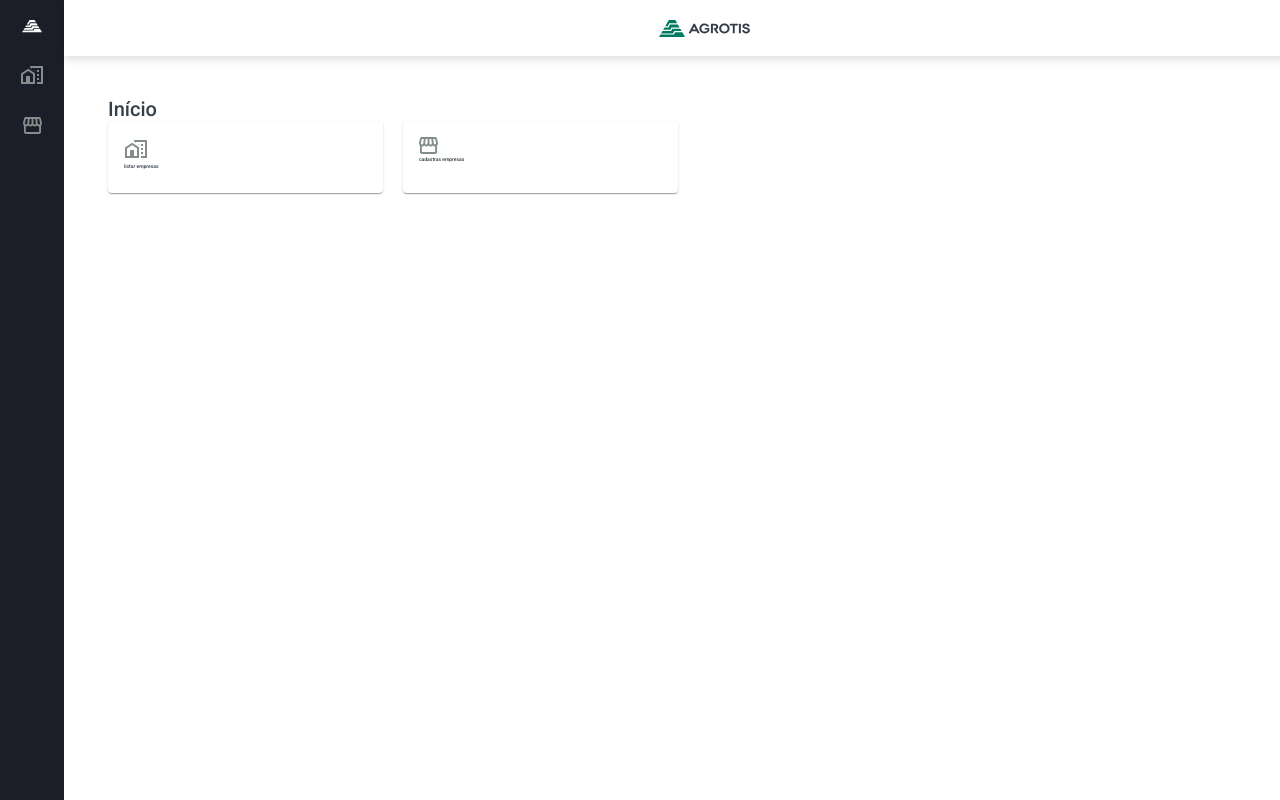
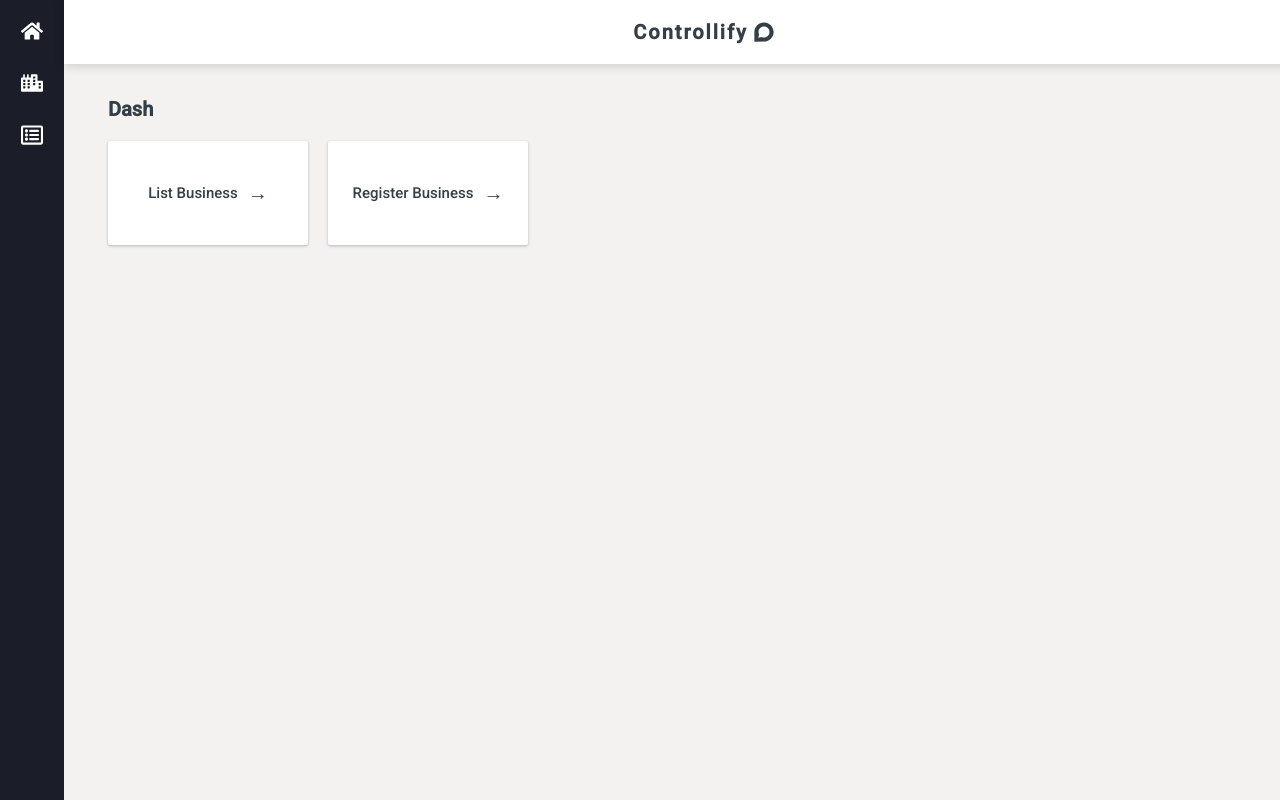
Before and after one commit to felipehimself/controllify, a React (Create React App) app: page / in a window 1280 px wide. Built offline with nearby package versions, Linux system fonts and the light colour scheme.

Commit message:
Salvando progresso

```diff
--- a/package.json
+++ b/package.json
@@ -16,6 +16,7 @@
     "@types/styled-components": "^5.1.24",
     "react": "^17.0.2",
     "react-dom": "^17.0.2",
+    "react-icons": "^4.3.1",
     "react-router-dom": "^6.2.2",
     "react-scripts": "5.0.0",
     "styled-components": "^5.3.3",
--- a/src/components/Card.tsx
+++ b/src/components/Card.tsx
@@ -1,50 +1,47 @@
-import * as React from 'react';
-import Box from '@mui/material/Box';
-import Card from '@mui/material/Card';
-import CardActions from '@mui/material/CardActions';
-import CardContent from '@mui/material/CardContent';
-import Button from '@mui/material/Button';
-import Typography from '@mui/material/Typography';
-import styled from 'styled-components'
+import styled from 'styled-components';
+import styles from './../styles/styles';
 interface Props {
   item: string;
   Icon: React.FC;
 }
 
-const bull = (
-  <Box
-    component='span'
-    sx={{ display: 'inline-block', mx: '2px', transform: 'scale(0.8)' }}
-  >
-    •
-  </Box>
-);
-
-const BasicCard: React.FC<Props> = ({ item, Icon }) => {
+const Card: React.FC<Props> = ({ item, Icon }) => {
   return (
-    <Card sx={{ minWidth: 275 }}>
-      <CardContent>
-        <Icon />
-        <p style={{fontSize: '0.5rem'}}>{item}</p>
-      </CardContent>
-    </Card>
+    <Wrapper>
+      <p>{item}</p>
+      <span>&#x2192;</span>
+    </Wrapper>
   );
 };
 
+const Wrapper = styled.div`
+  display: flex;
+  justify-content: center;
+  max-width: 20rem;
+  width: 100%;
+  border-radius: 0.2rem;
+  align-items: center;
+  gap: 1rem;
+  background-color: #ffffff;
+  box-shadow: 0px 1px 3px rgba(0, 0, 0, 0.26);
+  padding: 4rem 0;
+  cursor: pointer;
+  transition: transform 0.3s ease;
+  color: ${styles.textColor};
 
+  :active {
+    transform: translateY(2px);
+  }
 
-export default BasicCard;
-// interface Props {
-//   item: string;
-//   Icon: React.FC;
-// }
+  p {
+    text-align: center;
+    font-size: 1.5rem;
+    text-transform: capitalize;
+    font-weight: 500;
+  }
 
-// const Card: React.FC<Props> = ({ item, Icon }) => {
-//   return (
-//     <>
-//       <span>{item}</span>
-//       <Icon />
-//     </>
-//   );
-// };
-// export default Card;
+  span {
+    font-size: 2rem;
+  }
+`;
+export default Card;
--- a/src/components/Header.tsx
+++ b/src/components/Header.tsx
@@ -1,10 +1,11 @@
 import styled from 'styled-components';
-import LogoIcon from '../icons/LogoIcon';
+import {FaDiscourse} from 'react-icons/fa'
 import styles from '../styles/styles';
 const Header = () => {
   return (
     <Wrapper>
-      <LogoIcon />
+      <h1>Controllify</h1>
+      <FaDiscourse style={{ color: '#343E47' }} size={'2.2rem'}/>
     </Wrapper>
   );
 };
@@ -16,14 +17,21 @@ const Wrapper = styled.header`
   position: fixed;
   top: 0;
   width: 100%;
-  gap: 1rem;
+  gap: 0.5rem;
   margin-left: 6.4rem;
   background-color: #ffffff;
   text-align: center;
-  height: 5.6rem;
-  padding: 1rem;
-  font-size: 0.8rem;
+  /* height: 5.6rem; */
+  /* padding: 1rem; */
+  /* font-size: 0.8rem; */
  box-shadow: ${styles.boxShadow};
+
+
+ h1 {
+   padding: 2rem 0;
+   color: ${styles.textColor};
+   letter-spacing: 2px;
+ }
 `;
 
 export default Header;
--- a/src/components/Home.tsx
+++ b/src/components/Home.tsx
@@ -2,15 +2,14 @@ import styled from 'styled-components';
 import styles from '../styles/styles';
 import Card from './Card';
 import { dadosInicio } from './../data/dadosGerais';
-import CadastrarIcon from './../icons/HomeIcon';
-import HomeIcon from './../icons/CadastrarIcon';
+import { FaCity, FaRegListAlt } from 'react-icons/fa';
 
-const icons = [CadastrarIcon, HomeIcon];
+const icons = [FaCity, FaRegListAlt];
 
 const Home: React.FC = () => {
   return (
     <Wrapper>
-      <p>Início</p>
+      <h2>Dash</h2>
       <article className='cards-container'>
         {dadosInicio.map((item, index) => {
           const Icon = icons[index];
@@ -22,12 +21,11 @@ const Home: React.FC = () => {
 };
 
 const Wrapper = styled.main`
-  margin-left: 10.8rem;
-  margin-top: 9.7rem;
+  margin: 9.7rem 2rem 0 10.8rem;
 
-  p {
+  h2 {
     font-size: 2rem;
-    font-weight: 500;
+    margin-bottom: 2rem;
     color: ${styles.textColor};
   }
 
--- a/src/components/Sidebar.tsx
+++ b/src/components/Sidebar.tsx
@@ -1,14 +1,11 @@
 import styled from 'styled-components';
-import HeaderIcon from '../icons/HeaderIcon';
-import HomeIcon from '../icons/HomeIcon';
-import CadastrarIcon from '../icons/CadastrarIcon';
-
+import { FaHome, FaCity, FaRegListAlt } from 'react-icons/fa';
 const Sidebar = () => {
   return (
     <Wrapper>
-      <HeaderIcon />
-      <HomeIcon />
-      <CadastrarIcon />
+      <FaHome style={{ color: '#fff' }} size={'2.2rem'} />
+      <FaCity style={{ color: '#fff' }} size={'2.2rem'} />
+      <FaRegListAlt style={{ color: '#fff' }} size={'2.2rem'} />
     </Wrapper>
   );
 };
--- a/src/data/dadosGerais.ts
+++ b/src/data/dadosGerais.ts
@@ -1,5 +1,5 @@
 
 
-const dadosInicio: string[] =  ['listar empresas', 'cadastras empresas']
+const dadosInicio: string[] =  ['list business', 'register business']
 
 export {dadosInicio}
--- a/src/index.css
+++ b/src/index.css
@@ -19,3 +19,7 @@ html {
   font-size: 62.5%;
   font-family: 'Roboto', sans-serif;
 }
+
+body {
+  background-color: #F3F2F1;
+}
--- a/src/styles/styles.ts
+++ b/src/styles/styles.ts
@@ -2,5 +2,4 @@
 export default {
   boxShadow: '0px 2px 10px rgba(0, 0, 0, 0.16)',
   textColor : '#343E47'
-
 };
```
Also changed, not shown: 1 other file (tests, documents, lock files or other folders).
